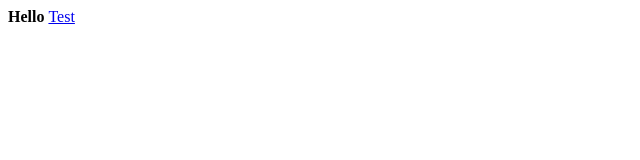
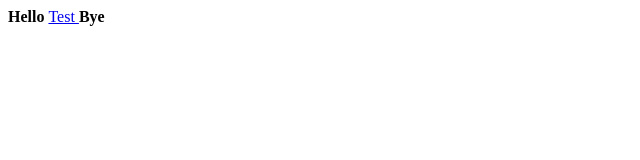
Before and after one commit to suresh140/testweb1, a plain HTML site: page index.html in a window 1280 px wide. Shown: the full height of the page, 0-640 px from the left. Drawn offline with Linux system fonts and the light colour scheme.

Commit message:
Update index.html

```diff
--- a/index.html
+++ b/index.html
@@ -3,5 +3,6 @@
 <body>
   <b> Hello </b>
   <a href = "www.google.com"> Test </a>
+  <b> Bye </b>
 </body>
 </html?
```
